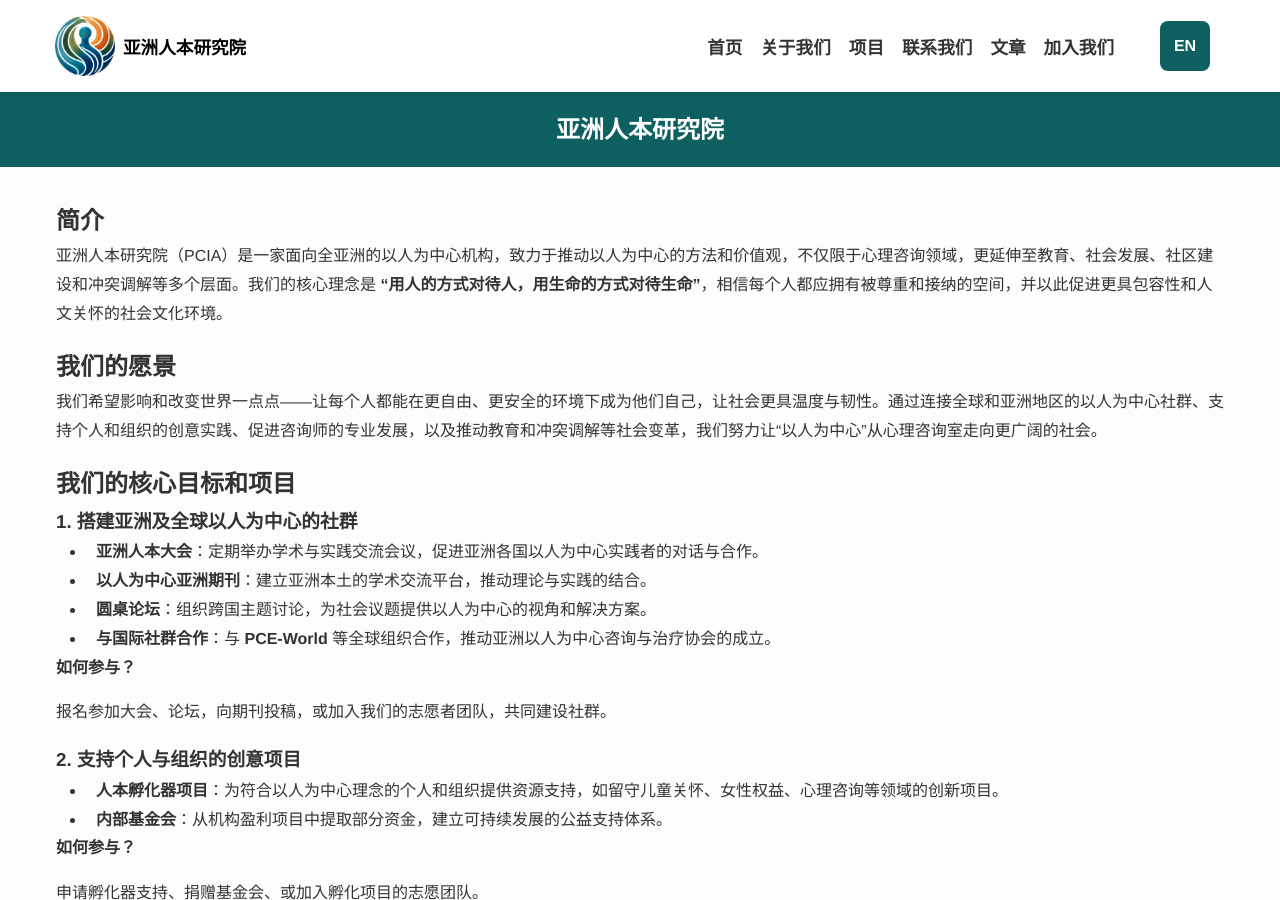
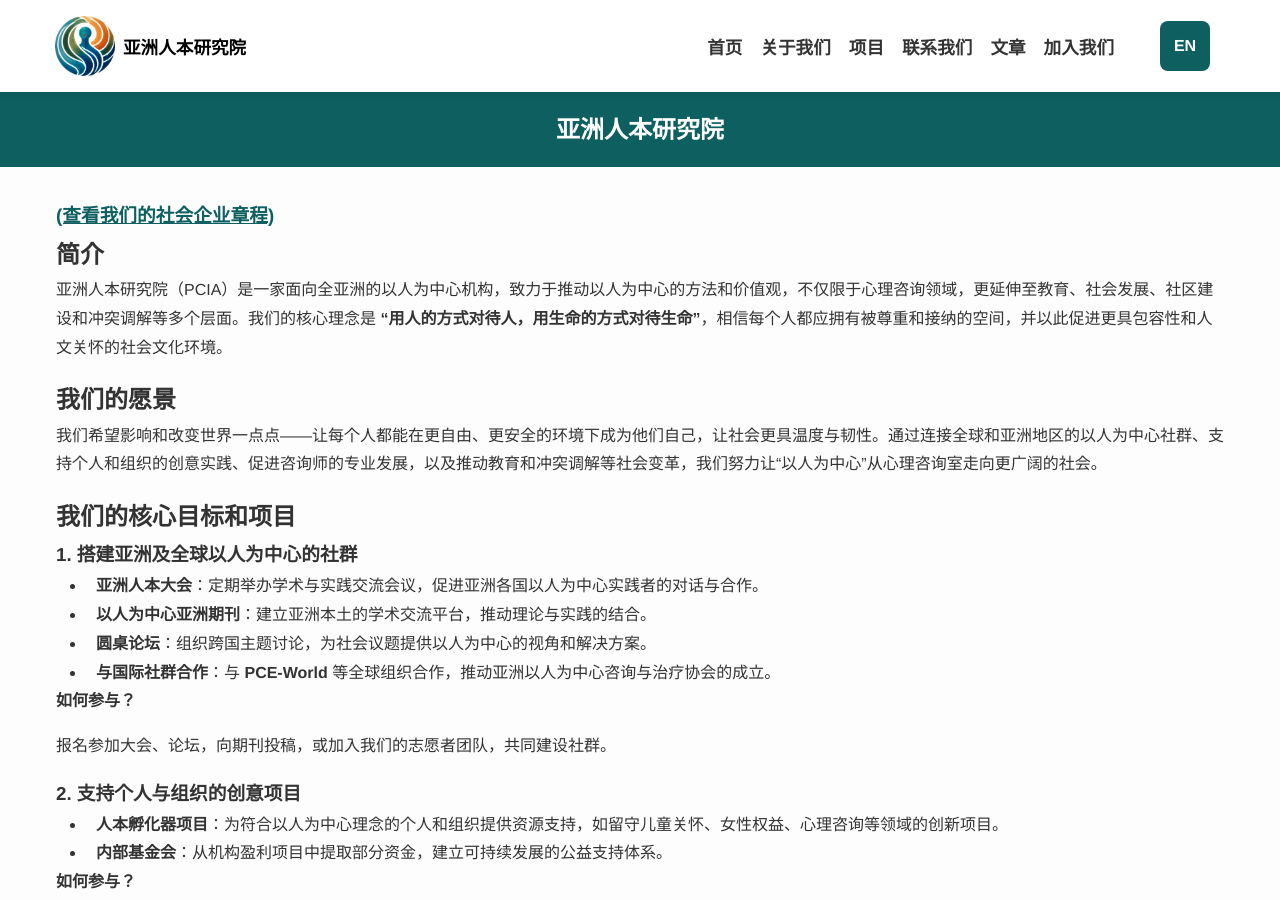
Before and after one commit to YeeLiu611/YeeLiu611, a Jekyll site: the page built from zh/about.md, in a window 1280 px wide and 900 px high. Built offline with Jekyll 4.4.1, drawn with Linux system fonts in a browser that asks for light colours; a script that is not in the unit is left out.

Commit message:
Update 中文页面 “about”

```diff
--- a/zh/about.md
+++ b/zh/about.md
@@ -4,6 +4,8 @@ lang: zh
 title: 亚洲人本研究院
 alternate_url: /en/about
 ---
+### [(查看我们﻿的社会企业章程)](https://pcia.asia/zh/blog/charter/)
+
 ## 简介
 
 亚洲人本研究院（PCIA）是一家面向全亚洲的以人为中心机构，致力于推动以人为中心的方法和价值观，不仅限于心理咨询领域，更延伸至教育、社会发展、社区建设和冲突调解等多个层面。我们的核心理念是 **“用人的方式对待人，用生命的方式对待生命”**，相信每个人都应拥有被尊重和接纳的空间，并以此促进更具包容性和人文关怀的社会文化环境。
```
